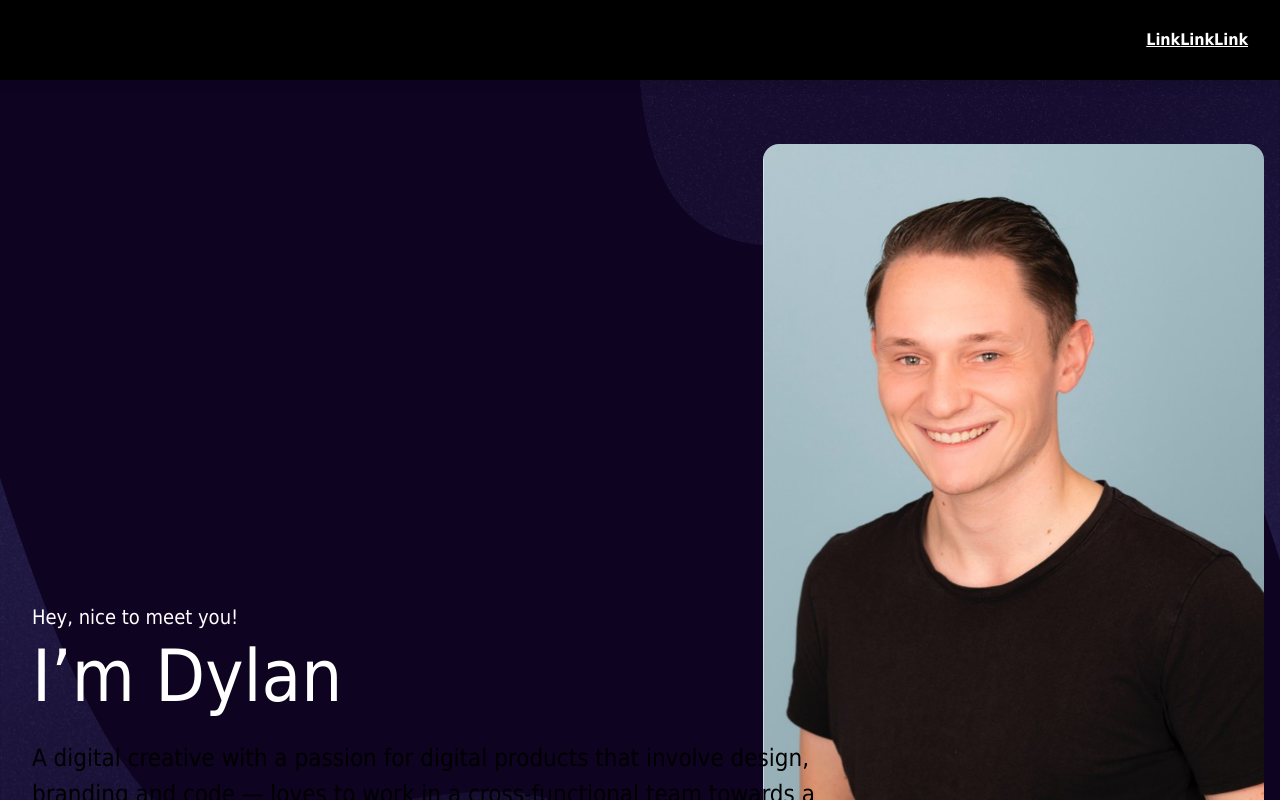
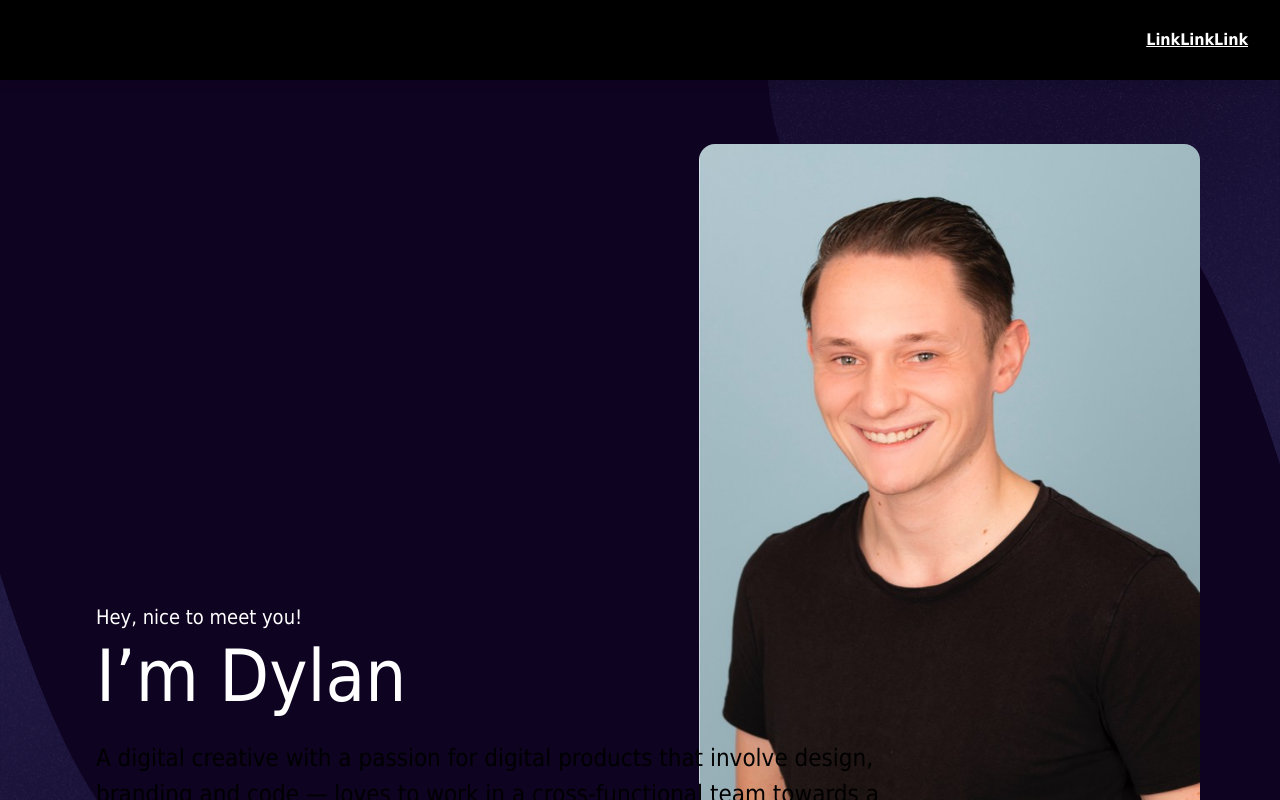
Before and after one commit to dylanvanzanten/portfolio-2022, a Next.js app: page / in a window 1280 px wide. Shown: the top 800 px of the page. Built offline with nearby package versions, Linux system fonts and the light colour scheme; a web font is replaced by a local one.

Commit message:
refactor(Hero): Change Hero background size, change spacing Hero content

```diff
--- a/components/Hero/_hero.scss
+++ b/components/Hero/_hero.scss
@@ -1,8 +1,12 @@
 .hero {
   position: relative;
-  padding: $spacing-xl 0;
+  padding: $spacing-xxxl 0;
   background-color: $color-primary;
   margin-bottom: $spacing-xl;
+
+  @media (min-width: $mq-tab--sml) {
+    padding: $spacing-xl;
+  }
 
   &::before,
   &::after {
@@ -12,9 +16,14 @@
     background-size: 100%;
     background-position: bottom left;
     height: 100%;
-    width: 50%;
+    width: 100%;
+
+    @media (min-width: $mq-mob--lrg) {
+      width: 50%;
+    }
 
     @media (min-width: $mq-tab--sml) {
+      width: 40%;
       background-size: auto;
     }
   }
```
